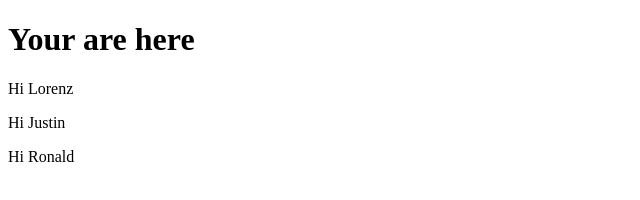
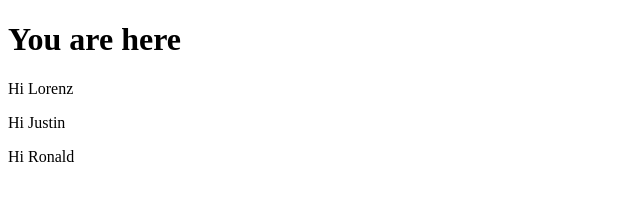
Before and after one commit to jpquitan/jpquitan.github.io, a plain HTML site: page index.html in a window 1280 px wide. Shown: the full height of the page, 0-640 px from the left. Drawn offline with Linux system fonts and the light colour scheme.

Commit message:
Fixed Typo index.html

```diff
--- a/index.html
+++ b/index.html
@@ -7,7 +7,7 @@
     <link rel="icon" type="image/x-icon" href="/images/favicon.png">
 </head>
 <body>
-    <h1>Your are here</h1>
+    <h1>You are here</h1>
     <p>Hi Lorenz</p>
     <p>Hi Justin</p>
     <p>Hi Ronald</p>
```
